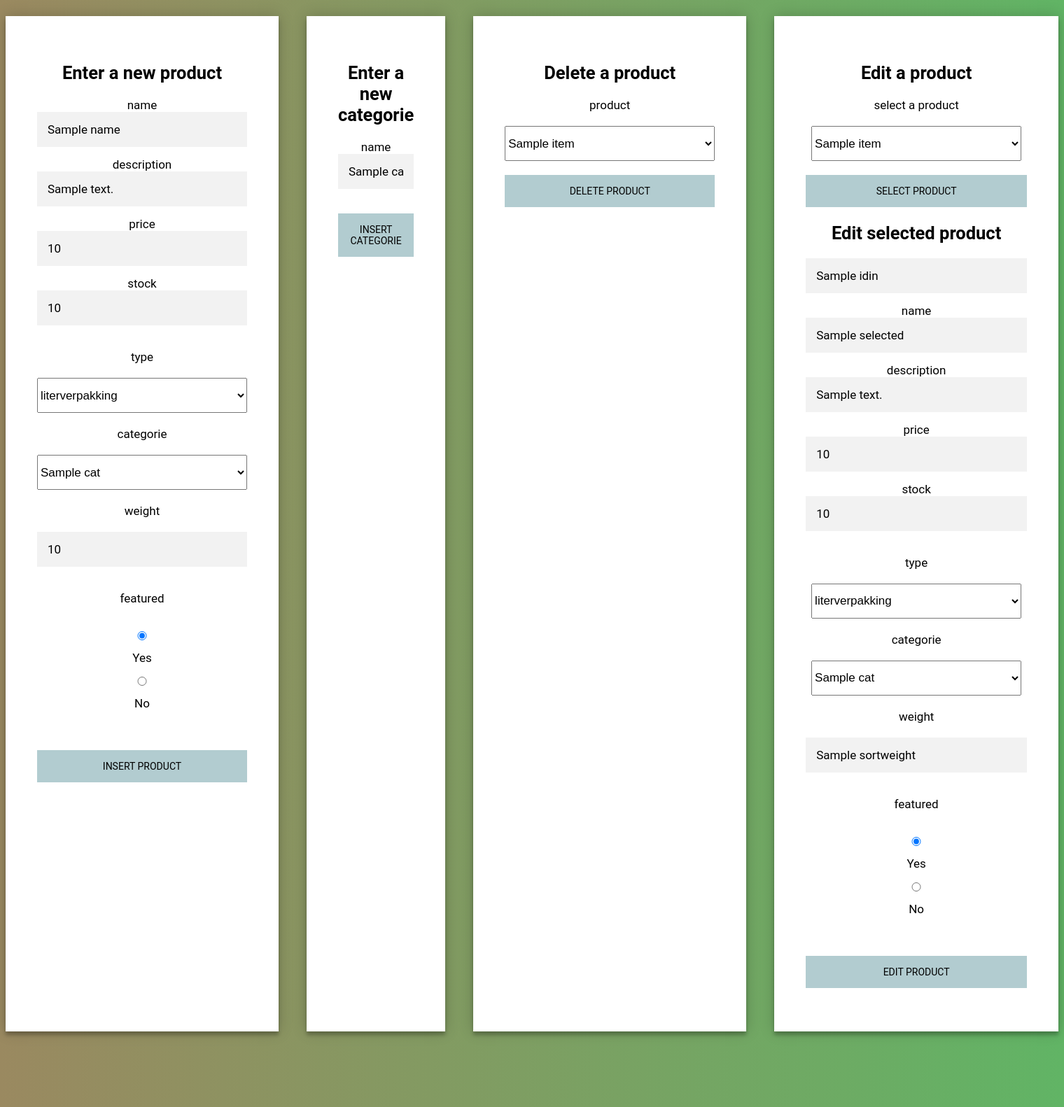
After one commit to siebe1996/2122pwmss-siebe_enrik_lucas, a PHP site: template app/resources/templates/pages/admin.twig in a window 1520 px wide. The commit adds this page. Shown: the whole page at 70% size. Run offline with PHP 8.4, Linux system fonts and the light colour scheme; the template is opened without the code that fills it: most values are stand-ins (such as "Sample title", 1, 10 or a date in 2020); some libraries are stand-ins or nearby versions.

Commit message:
added admin panel to add, edit and delete products and categories

```diff
--- /dev/null
+++ b/app/public/css/admin.css
@@ -0,0 +1,126 @@
+
+.errors{
+  color: red;
+}
+#type{
+  width:300px;
+  height: 50px;
+  font-size: 17px;
+}
+#categorie{
+  width:300px;
+  height: 50px;
+  font-size: 17px;
+}
+
+.radio-yesno{
+  border: 1px solid #888;
+  display: inline-block;
+  padding:15px;
+}
+
+.login-page {
+  display: flex;
+  align-content: flex-start;
+  gap: 40px;
+
+  padding: 1% 0 0;
+  margin: auto;
+}
+
+.form {
+  z-index: 1;
+  background: #FFFFFF;
+
+  min-height: 12%;
+
+  margin: 0 auto 100px;
+  padding: 45px;
+  text-align: center;
+  box-shadow: 0 0 20px 0 rgba(0, 0, 0, 0.2), 0 5px 5px 0 rgba(0, 0, 0, 0.24);
+}
+.form input {
+  font-family: "Roboto", sans-serif;
+  outline: 0;
+  background: #f2f2f2;
+  width: 100%;
+  border: 0;
+  margin: 0 0 15px;
+  padding: 15px;
+  box-sizing: border-box;
+  font-size: 17px;
+}
+
+
+
+.form button {
+  font-family: "Roboto", sans-serif;
+  text-transform: uppercase;
+  outline: 0;
+  background: rgba(77, 138, 147, 0.43);
+  width: 100%;
+  border: 0;
+  padding: 15px;
+  color: rgb(0, 0, 0);
+  font-size: 14px;
+  cursor: pointer;
+}
+.form button:hover,.form button:active,.form button:focus {
+  background: rgba(77, 138, 147, 0.43);
+}
+.form .message {
+  margin: 15px 0 0;
+  color: #b3b3b3;
+  font-size: 12px;
+}
+.form .message a {
+  color: #4CAF50;
+  text-decoration: none;
+}
+.form .register-form {
+  display: none;
+}
+.container {
+  position: relative;
+  z-index: 1;
+  max-width: 300px;
+  margin: 0 auto;
+}
+.container:before, .container:after {
+  content: "";
+  display: block;
+  clear: both;
+}
+.container .info {
+  margin: 50px auto;
+  text-align: center;
+}
+.container .info h1 {
+  margin: 0 0 15px;
+  padding: 0;
+  font-size: 36px;
+  font-weight: 300;
+  color: #1a1a1a;
+}
+.container .info span {
+  color: #4d4d4d;
+  font-size: 12px;
+}
+.container .info span a {
+  color: #000000;
+  text-decoration: none;
+}
+.container .info span .fa {
+  color: #EF3B3A;
+}
+body {
+  font-size: 17px;
+  background: #9a8960; /* fallback for old browsers */
+  background: -webkit-linear-gradient(right, #9a8960, #aa77c9);
+  background: -moz-linear-gradient(right, rgba(103, 175, 108, 0.35), #9a8960);
+  background: -o-linear-gradient(right, #9a8960, #788fec);
+  background: linear-gradient(to left, #61b465, #9a8960);
+  font-family: "Roboto", sans-serif;
+  -webkit-font-smoothing: antialiased;
+  -moz-osx-font-smoothing: grayscale;
+}
--- a/app/public/index.php
+++ b/app/public/index.php
@@ -18,7 +18,7 @@ $router->get('/register', 'Controller@register');
 //$router->post('/register', 'Controller@register');
 //admin page
 $router->get('/admin', 'Controller@admin');
-//$router->post('/admin', 'Controller@admin');
+$router->post('/admin', 'Controller@admin');
 
 $router->get('/index', 'Controller@index');
 
--- /dev/null
+++ b/app/resources/templates/pages/admin.twig
@@ -0,0 +1,231 @@
+<head>
+    <meta charset="utf-8">
+    <meta http-equiv="X-UA-Compatible" content="IE=edge">
+    <!-- Bootstrap CSS -->
+    <link rel="stylesheet" href="css/admin.css">
+</head>
+<body>
+
+<div class="login-page">
+    <div class="form">
+        <form class="col s12" method="post" action="admin" enctype="multipart/form-data">
+           <div class="errors">
+               {% for error in errors %}
+                   <tr>
+                       <td>
+
+                           <br>
+                           {{ error }}
+                           <br>
+                       </td>
+                   </tr>
+
+               {% endfor %}
+           </div>
+
+            <div class="test">
+                <h2 for="title">Enter a new product</h2>
+                <input type="hidden" name="moduleAction" value="insertProduct">
+                <label for="name">name</label>
+                <input id="name"  placeholder="product name" class="validate" name="name"  value="{{ name }}">
+                <label for="description">description</label>
+                <input id="description" placeholder="description" class="validate" name="description" value="{{ description }}">
+                <label for="price">price</label>
+                <input id="price" placeholder="price" class="validate" name="price" value="{{ price }}">
+                <label for="stock">stock</label>
+                <input id="stock" placeholder="stock" class="validate" name="stock" value="{{ stock }}">
+                <br><br>
+                <label for="type">type</label>
+                <br><br>
+                <select name="type" id="type">
+                    <option value="literverpakking">literverpakking</option>
+                    <option value="ijstaart">ijstaart</option>
+                </select>
+                <br><br>
+                <label for="categorie">categorie</label>
+                <br><br>
+                <select name="categorie" id="categorie">
+                    {% for cat in cats %}
+                        <option value="{{ cat.id }}">{{ cat.name }}</option>
+                    {% endfor %}
+                </select>
+                <br><br>
+                <label for="weight">weight</label>
+                <br><br>
+                <input id="weight"  placeholder="weight"  class="validate" name="weight" value="{{ weight }}">
+                <br><br>
+                <label for="featured">featured</label>
+                <br><br>
+
+                    <p>
+                        <input type="radio"  value="1" name="yes_no" checked>Yes</input>
+                    </p>
+                    <p>
+                        <input type="radio"  value="0"  name="yes_no">No</input>
+                    </p>
+
+                <br><br>
+                <button>insert product</button>
+            </div>
+        </form>
+    </div>
+
+    <div class="form">
+        <form class="col s12" method="post" action="admin" enctype="multipart/form-data">
+            <div class="errors">
+                {% for error in errors1 %}
+                    <tr>
+                        <td>
+
+                            <br>
+                            {{ error }}
+                            <br>
+                        </td>
+                    </tr>
+
+                {% endfor %}
+            </div>
+
+            <div class="test">
+                <h2 for="title">Enter a new categorie</h2>
+                <input type="hidden" name="moduleAction" value="insertCategorie">
+                <label for="categorieName">name</label>
+                <input id="categorieName"  placeholder="categorie name" class="validate" name="categorieName"  value="{{ categorieName }}">
+                <br><br>
+                <button>insert categorie</button>
+            </div>
+        </form>
+    </div>
+    <div class="form">
+        <form class="col s12" method="post" action="admin" enctype="multipart/form-data">
+            <div class="errors">
+                {% for error in errors2 %}
+                    <tr>
+                        <td>
+
+                            <br>
+                            {{ error }}
+                            <br>
+                        </td>
+                    </tr>
+
+                {% endfor %}
+            </div>
+
+            <div class="test">
+                <h2 for="title">Delete a product</h2>
+                <input type="hidden" name="moduleAction" value="DeleteProduct">
+                <label for="product">product</label>
+                <br><br>
+                <select name="productCategorie" id="categorie">
+                    {% for item in items %}
+                        <option value="{{ item.id }}">{{ item.name }}</option>
+                    {% endfor %}
+                </select>
+                <br><br>
+                <button>Delete product</button>
+            </div>
+        </form>
+    </div>
+
+    <div class="form">
+
+        <form class="col s12" method="post" action="admin" enctype="multipart/form-data">
+            <div class="errors">
+                {% for error in errors3 %}
+                    <tr>
+                        <td>
+
+                            <br>
+                            {{ error }}
+                            <br>
+                        </td>
+                    </tr>
+
+                {% endfor %}
+            </div>
+
+            <div class="test">
+                <h2 for="title">Edit a product</h2>
+                <label for="product">select a product</label>
+                <input type="hidden" name="moduleAction" value="SelectedProduct">
+                <br><br>
+                <select name="SelectedProduct" id="categorie">
+                    {% for item in items %}
+                        <option value="{{ item.id }}">{{ item.name }}</option>
+                    {% endfor %}
+                </select>
+                <br><br>
+                <button>select product</button>
+            </div>
+        </form>
+
+        <form class="col s12" method="post" action="admin" enctype="multipart/form-data">
+            <div class="errors">
+                {% for error in errors3 %}
+                    <tr>
+                        <td>
+
+                            <br>
+                            {{ error }}
+                            <br>
+                        </td>
+                    </tr>
+
+                {% endfor %}
+            </div>
+
+
+            <div class="test">
+
+                <input type="hidden" name="moduleAction" value="EditProduct">
+                {% for item in selected %}
+                    <h2 for="title">Edit selected product</h2>
+                    <input id="idin"  placeholder="product name" class="validate" name="idin" value="{{ idin }}">
+                <label for="name">name</label>
+                <input id="name"  placeholder="product name" class="validate" name="nameUpdate" value="{{ item.name }}">
+                <label for="description">description</label>
+                <input id="description" placeholder="description" class="validate" name="descriptionUpdate" value="{{ item.description }}">
+                <label for="price">price</label>
+                <input id="price" placeholder="price" class="validate" name="priceUpdate" value="{{ item.price }}">
+                <label for="stock">stock</label>
+                <input id="stock" placeholder="stock" class="validate" name="stockUpdate" value="{{ item.stock }}">
+                <br><br>
+                <label for="type">type</label>
+                <br><br>
+                <select name="type" id="type">
+                    <option value="literverpakking">literverpakking</option>
+                    <option value="ijstaart">ijstaart</option>
+                </select>
+                <br><br>
+                <label for="categorie">categorie</label>
+                <br><br>
+                <select name="categorieUpdate" id="categorie">
+                    {% for cat in cats %}
+                        <option value="{{ cat.id }}">{{ cat.name }}</option>
+                    {% endfor %}
+                </select>
+                <br><br>
+                <label for="weight">weight</label>
+                <br><br>
+                <input id="weight"  placeholder="weight"  class="validate" name="weightUpdate" value="{{ item.sortweight }}">
+                <br><br>
+                <label for="featured">featured</label>
+                <br><br>
+
+                <p>
+                    <input type="radio"  value="1" name="yes_no_update" checked>Yes</input>
+                </p>
+                <p>
+                    <input type="radio"  value="0"  name="yes_no_update">No</input>
+                </p>
+                    <br><br>
+                    <button>edit product</button>
+                {% endfor %}
+
+            </div>
+        </form>
+
+    </div>
+</div>
+</body>
```
Also changed, not shown: app/src/Http/Controller.php (+125 -2 lines).
